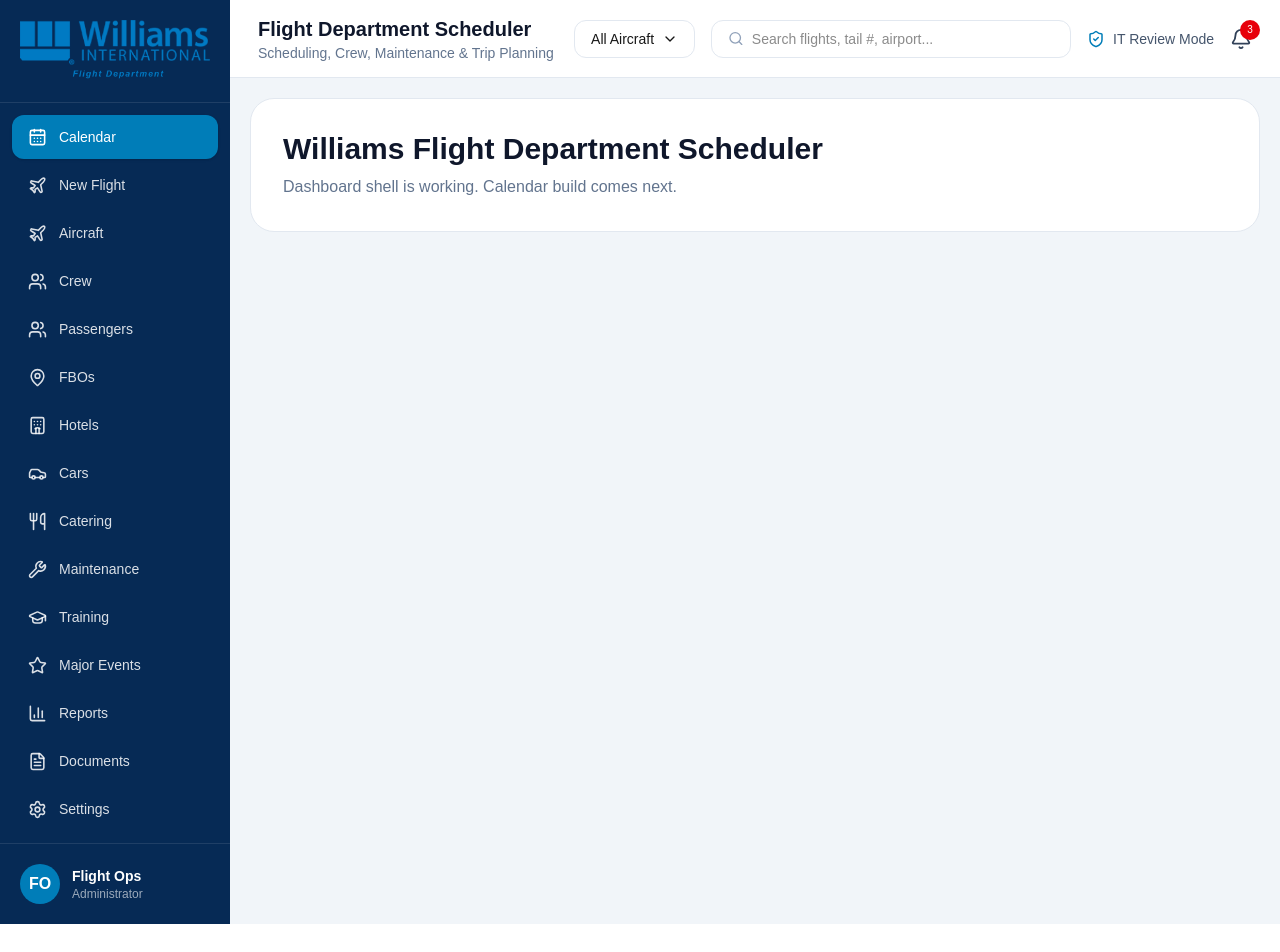
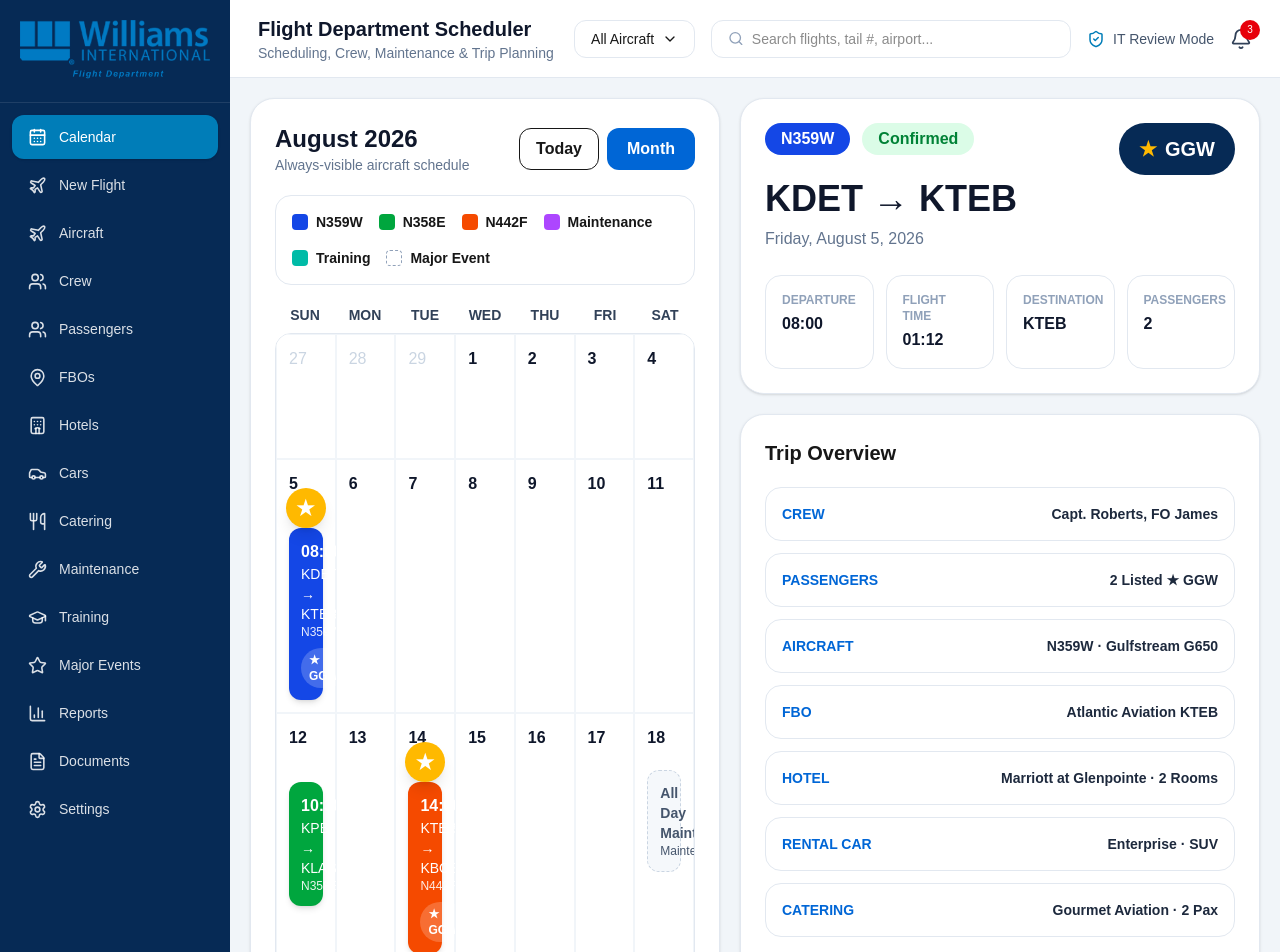
Before and after one commit to s-camfield/williams-flight-ops, a Next.js app: page /dashboard in a window 1280 px wide. Shown: the top 952 px of the page. Before the commit the page ends 924 px from the top, so only its background shows below. Built offline with nearby package versions, Linux system fonts and the light colour scheme.

Commit message:
Build visual dashboard mockup

```diff
--- a/src/app/dashboard/page.tsx
+++ b/src/app/dashboard/page.tsx
@@ -1,16 +1,187 @@
 import DashboardLayout from "../../components/layout/DashboardLayout";
+
+const flights = [
+  { day: 5, time: "08:00", route: "KDET → KTEB", tail: "N359W", color: "bg-blue-700", owner: true },
+  { day: 12, time: "10:30", route: "KPBI → KLAS", tail: "N358E", color: "bg-green-600", owner: false },
+  { day: 14, time: "14:00", route: "KTEB → KBOS", tail: "N442F", color: "bg-orange-600", owner: true },
+  { day: 25, time: "09:00", route: "KTEB → KEGE", tail: "N359W", color: "bg-blue-700", owner: true },
+];
+
+const holds = [
+  { day: 18, title: "All Day Maintenance", type: "Maintenance" },
+  { day: 20, title: "NBAA-BACE", type: "Major Event" },
+  { day: 28, title: "Pilot Training", type: "Training" },
+];
 
 export default function DashboardPage() {
   return (
     <DashboardLayout>
-      <div className="bg-white rounded-3xl border border-slate-200 p-8">
-        <h1 className="text-3xl font-bold text-slate-900">
-          Williams Flight Department Scheduler
-        </h1>
-        <p className="text-slate-500 mt-2">
-          Dashboard shell is working. Calendar build comes next.
-        </p>
+      <div className="grid grid-cols-1 xl:grid-cols-[1fr_520px] gap-5">
+        <section className="bg-white rounded-3xl border border-slate-200 shadow-sm p-6">
+          <div className="flex items-center justify-between mb-5">
+            <div>
+              <h2 className="text-2xl font-bold text-slate-900">August 2026</h2>
+              <p className="text-sm text-slate-500">Always-visible aircraft schedule</p>
+            </div>
+
+            <div className="flex gap-2">
+              <button className="rounded-xl border px-4 py-2 font-semibold">Today</button>
+              <button className="rounded-xl bg-[#0066D6] text-white px-5 py-2 font-semibold">Month</button>
+            </div>
+          </div>
+
+          <div className="flex flex-wrap gap-4 rounded-2xl border border-slate-200 p-4 mb-5 text-sm font-semibold">
+            <Legend color="bg-blue-700" label="N359W" />
+            <Legend color="bg-green-600" label="N358E" />
+            <Legend color="bg-orange-600" label="N442F" />
+            <Legend color="bg-purple-500" label="Maintenance" />
+            <Legend color="bg-teal-500" label="Training" />
+            <Legend border label="Major Event" />
+          </div>
+
+          <div className="grid grid-cols-7 text-center text-sm font-bold text-slate-700 mb-2">
+            {["SUN", "MON", "TUE", "WED", "THU", "FRI", "SAT"].map((d) => (
+              <div key={d}>{d}</div>
+            ))}
+          </div>
+
+          <div className="grid grid-cols-7 border border-slate-200 rounded-2xl overflow-hidden">
+            {Array.from({ length: 35 }).map((_, i) => {
+              const day = i - 2;
+              const flight = flights.find((f) => f.day === day);
+              const hold = holds.find((h) => h.day === day);
+
+              return (
+                <div key={i} className="min-h-[125px] border border-slate-100 p-3 relative bg-white">
+                  <div className={day < 1 || day > 31 ? "text-slate-300" : "font-bold text-slate-900"}>
+                    {day < 1 ? 29 + day : day > 31 ? day - 31 : day}
+                  </div>
+
+                  {flight && (
+                    <>
+                      {flight.owner && (
+                        <div className="absolute top-7 left-1/2 -translate-x-1/2 h-10 w-10 rounded-full bg-amber-400 shadow-lg flex items-center justify-center text-white text-2xl z-10">
+                          ★
+                        </div>
+                      )}
+
+                      <div className={`${flight.color} mt-8 rounded-xl p-3 text-white shadow-md`}>
+                        <p className="font-bold">{flight.time}</p>
+                        <p className="text-sm">{flight.route}</p>
+                        <p className="text-xs opacity-90">{flight.tail}</p>
+                        {flight.owner && (
+                          <div className="mt-2 inline-flex items-center gap-1 rounded-full bg-white/20 px-2 py-1 text-xs font-bold">
+                            ★ GGW
+                          </div>
+                        )}
+                      </div>
+                    </>
+                  )}
+
+                  {hold && (
+                    <div className="mt-5 rounded-xl border border-dashed border-slate-300 bg-slate-100/70 p-3 text-sm text-slate-600">
+                      <p className="font-bold">{hold.title}</p>
+                      <p className="text-xs">{hold.type}</p>
+                    </div>
+                  )}
+                </div>
+              );
+            })}
+          </div>
+
+          <div className="grid grid-cols-5 gap-3 mt-5 rounded-2xl border border-slate-200 p-4 text-center">
+            <Stat icon="✈" number="8" label="Total Flights" />
+            <Stat icon="★" number="3" label="Owner (GGW)" />
+            <Stat icon="🔧" number="2" label="Maintenance" />
+            <Stat icon="🎓" number="1" label="Training" />
+            <Stat icon="▧" number="2" label="Major Events" />
+          </div>
+        </section>
+
+        <aside className="space-y-5">
+          <section className="bg-white rounded-3xl border border-slate-200 shadow-sm p-6">
+            <div className="flex justify-between items-start">
+              <div>
+                <div className="flex gap-3">
+                  <span className="bg-blue-700 text-white rounded-full px-4 py-1 font-bold">N359W</span>
+                  <span className="bg-green-100 text-green-700 rounded-full px-4 py-1 font-bold">Confirmed</span>
+                </div>
+
+                <h2 className="text-4xl font-bold mt-6 text-slate-900">KDET → KTEB</h2>
+                <p className="text-slate-500 mt-2">Friday, August 5, 2026</p>
+              </div>
+
+              <div className="bg-[#062A55] text-white rounded-full px-5 py-3 font-bold text-xl flex gap-2 items-center">
+                <span className="text-amber-400">★</span> GGW
+              </div>
+            </div>
+
+            <div className="grid grid-cols-4 gap-3 mt-6">
+              <Info label="Departure" value="08:00" />
+              <Info label="Flight Time" value="01:12" />
+              <Info label="Destination" value="KTEB" />
+              <Info label="Passengers" value="2" />
+            </div>
+          </section>
+
+          <section className="bg-white rounded-3xl border border-slate-200 shadow-sm p-6">
+            <h3 className="text-xl font-bold mb-5">Trip Overview</h3>
+
+            <div className="space-y-3">
+              <Row label="Crew" value="Capt. Roberts, FO James" />
+              <Row label="Passengers" value="2 Listed   ★ GGW" />
+              <Row label="Aircraft" value="N359W · Gulfstream G650" />
+              <Row label="FBO" value="Atlantic Aviation KTEB" />
+              <Row label="Hotel" value="Marriott at Glenpointe · 2 Rooms" />
+              <Row label="Rental Car" value="Enterprise · SUV" />
+              <Row label="Catering" value="Gourmet Aviation · 2 Pax" />
+            </div>
+
+            <div className="grid grid-cols-3 gap-3 mt-6">
+              <button className="bg-[#0066D6] text-white rounded-xl py-3 font-bold">Edit Flight</button>
+              <button className="border rounded-xl py-3 font-bold">Add Leg</button>
+              <button className="border border-red-300 text-red-600 rounded-xl py-3 font-bold">Cancel</button>
+            </div>
+          </section>
+        </aside>
       </div>
     </DashboardLayout>
   );
 }
+
+function Legend({ color, label, border }: { color?: string; label: string; border?: boolean }) {
+  return (
+    <div className="flex items-center gap-2">
+      <span className={`h-4 w-4 rounded ${border ? "border border-dashed border-slate-400" : color}`} />
+      {label}
+    </div>
+  );
+}
+
+function Stat({ icon, number, label }: { icon: string; number: string; label: string }) {
+  return (
+    <div>
+      <div className="text-2xl">{icon}</div>
+      <p className="text-xl font-bold">{number}</p>
+      <p className="text-xs text-slate-500">{label}</p>
+    </div>
+  );
+}
+
+function Info({ label, value }: { label: string; value: string }) {
+  return (
+    <div className="rounded-2xl border border-slate-200 p-4">
+      <p className="text-xs uppercase font-bold text-slate-400">{label}</p>
+      <p className="font-bold text-slate-900 mt-1">{value}</p>
+    </div>
+  );
+}
+
+function Row({ label, value }: { label: string; value: string }) {
+  return (
+    <div className="rounded-2xl border border-slate-200 p-4 flex justify-between">
+      <p className="text-sm uppercase font-bold text-[#0066D6]">{label}</p>
+      <p className="text-sm font-semibold text-slate-800 text-right">{value}</p>
+    </div>
+  );
+}
```
